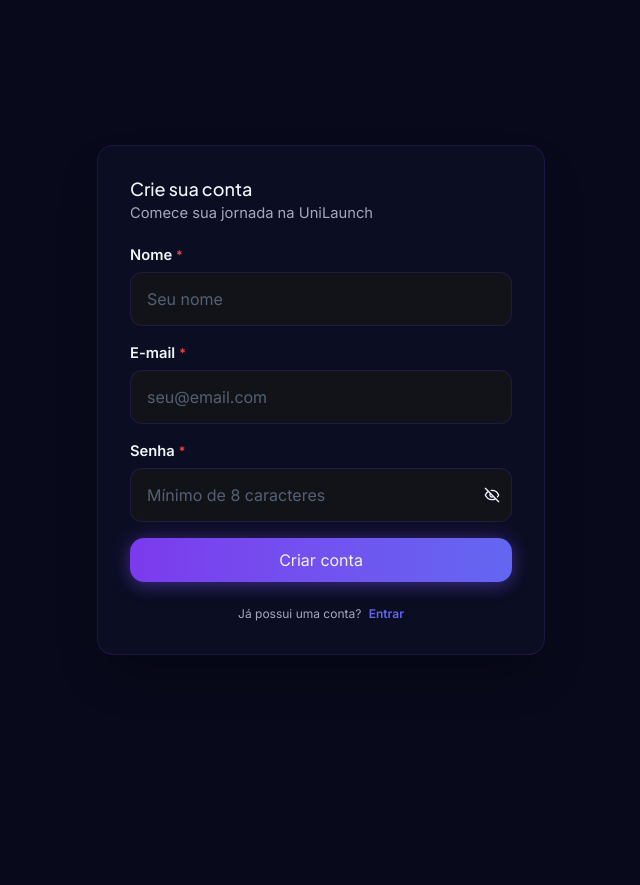
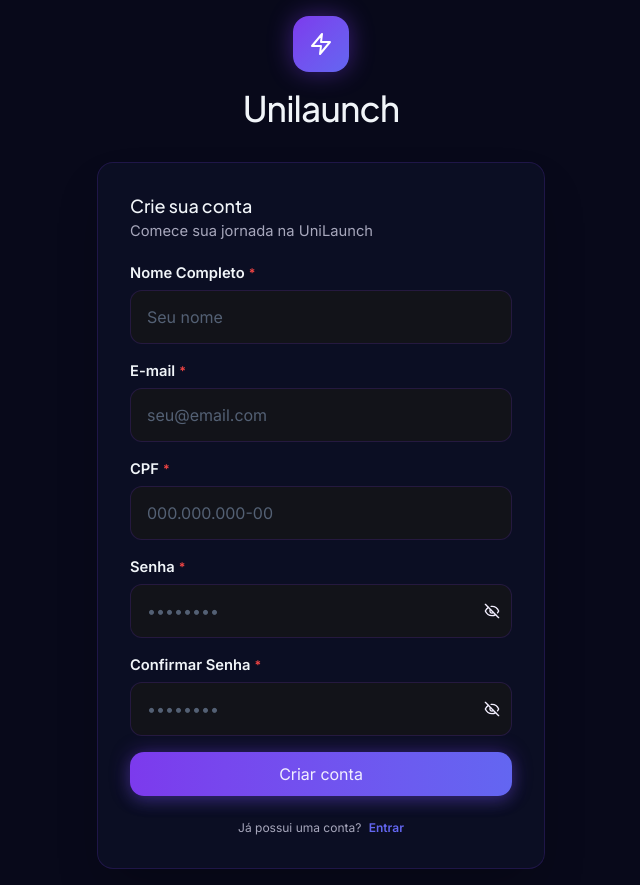
Before and after one commit to unilaunch-jacarei/platform, a SvelteKit app in the folder frontend/: page /cadastro in a window 1280 px wide. Shown: the whole page, without its empty margins (319-959 px from the left). Before the commit the page ends 800 px from the top, so only its background shows below. Built offline with nearby package versions, Linux system fonts and the light colour scheme; no server answers.

Commit message:
Novo Organism Header, nova molecule formbutton, nova molecule Brand Header, atom brandicon

```diff
--- /dev/null
+++ b/frontend/src/lib/components/atoms/BrandIcon/BrandIcon.svelte
@@ -0,0 +1,38 @@
+<script lang="ts">
+  type BrandIconProps = {
+    size?: "sm" | "md" | "lg";
+    class?: string;
+  };
+
+  let { size = "md", class: className = "" }: BrandIconProps = $props();
+
+  const sizeClasses = {
+    sm: "size-10 rounded-xl",
+    md: "size-14 rounded-2xl",
+    lg: "size-16 rounded-2xl",
+  };
+
+  const iconSizes = {
+    sm: "size-5",
+    md: "size-6",
+    lg: "size-8",
+  };
+</script>
+
+<div
+  class="flex items-center justify-center bg-gradient-to-br from-[#7C3AED] to-[#6366F1] text-white shadow-[0_0_25px_rgba(124,58,237,0.45)] transition-transform duration-300 hover:scale-105 {sizeClasses[
+    size
+  ]} {className}"
+>
+  <svg
+    class="{iconSizes[size]}"
+    viewBox="0 0 24 24"
+    fill="none"
+    stroke="currentColor"
+    stroke-width="2"
+    stroke-linecap="round"
+    stroke-linejoin="round"
+  >
+    <polygon points="13 2 3 14 12 14 11 22 21 10 12 10 13 2" />
+  </svg>
+</div>
--- /dev/null
+++ b/frontend/src/lib/components/molecules/BrandHeader/BrandHeader.svelte
@@ -0,0 +1,31 @@
+<script lang="ts">
+  import BrandIcon from "$lib/components/atoms/BrandIcon/BrandIcon.svelte";
+  import Typography from "$lib/components/atoms/Typography/Typography.svelte";
+
+  type BrandHeaderProps = {
+    title?: string;
+    subtitle?: string;
+    class?: string;
+  };
+
+  let { title, subtitle, class: className = "" }: BrandHeaderProps = $props();
+</script>
+
+<div class="flex flex-col items-center text-center mb-8 gap-1.5 {className}">
+  <BrandIcon size="md" class="mb-2" />
+
+  {#if title}
+    <Typography
+      variant="h2"
+      class="text-3xl font-bold tracking-tight text-foreground"
+    >
+      {title}
+    </Typography>
+  {/if}
+
+  {#if subtitle}
+    <Typography variant="caption" class="text-sm text-muted-foreground">
+      {subtitle}
+    </Typography>
+  {/if}
+</div>
--- /dev/null
+++ b/frontend/src/lib/components/molecules/FormButton/FormButton.svelte
@@ -0,0 +1,36 @@
+<!-- src/lib/components/molecules/FormButton/FormButton.svelte -->
+<script lang="ts">
+  import Button from "$lib/components/atoms/Button/Button.svelte";
+  import type { Snippet } from "svelte";
+
+  type FormButtonProps = {
+    submitting?: boolean;
+    loadingText?: string;
+    children?: Snippet;
+    type?: "submit" | "button" | "reset";
+    class?: string;
+    disabled?: boolean;
+  };
+
+  let {
+    submitting = false,
+    loadingText = "Carregando...",
+    children,
+    type = "submit",
+    class: className = "",
+    disabled = false,
+  }: FormButtonProps = $props();
+</script>
+
+<Button
+  {type}
+  size="lg"
+  class="w-full mt-2 {className}"
+  disabled={submitting || disabled}
+>
+  {#if submitting}
+    {loadingText}
+  {:else if children}
+    {@render children()}
+  {/if}
+</Button>
--- /dev/null
+++ b/frontend/src/lib/components/organisms/BrandLogoLoginSection/BrandLogoLoginSection.svelte
@@ -0,0 +1,20 @@
+<!-- src/lib/components/organisms/BrandLogoSection/BrandLogoSection.svelte -->
+<script lang="ts">
+  import BrandHeader from "$lib/components/molecules/BrandHeader/BrandHeader.svelte";
+
+  type BrandLogoSectionProps = {
+    title?: string;
+    subtitle?: string;
+    class?: string;
+  };
+
+  let {
+    title = "Unilaunch",
+    subtitle = "Plataforma de Colaboração Acadêmica",
+    class: className = "",
+  }: BrandLogoSectionProps = $props();
+</script>
+
+<section class="flex flex-col items-center justify-center w-full {className}">
+  <BrandHeader {title} {subtitle} />
+</section>
--- /dev/null
+++ b/frontend/src/lib/components/organisms/BrandLogoRegisterSection/BrandLogoRegisterSection.svelte
@@ -0,0 +1,19 @@
+<!-- src/lib/components/organisms/BrandLogoSection/BrandLogoSection.svelte -->
+<script lang="ts">
+  import BrandHeader from "$lib/components/molecules/BrandHeader/BrandHeader.svelte";
+
+  type BrandLogoSectionProps = {
+    title?: string;
+    subtitle?: string;
+    class?: string;
+  };
+
+  let {
+    title = "Unilaunch",
+    class: className = "",
+  }: BrandLogoSectionProps = $props();
+</script>
+
+<section class="flex flex-col items-center justify-center w-full {className}">
+  <BrandHeader {title} />
+</section>
--- a/frontend/src/lib/components/organisms/RegisterForm.svelte
+++ b/frontend/src/lib/components/organisms/LoginForm/LoginForm.svelte
@@ -1,10 +1,11 @@
 <script lang="ts">
   import { enhance } from "$app/forms";
-  import Button from "$lib/components/atoms/Button/Button.svelte";
   import FormField from "$lib/components/molecules/FormField/FormField.svelte";
   import FormHeader from "$lib/components/molecules/FormHeader/FormHeader.svelte";
   import FormFooter from "$lib/components/molecules/FormFooter/FormFooter.svelte";
-  import Card from "$lib/components/layouts/Card/Card.svelte";
+  import FormCheckbox from "../../molecules/FormCheckbox/FormCheckbox.svelte";
+  import Card from "../../layouts/Card/Card.svelte";
+  import FormButton from "$lib/components/molecules/FormButton/FormButton.svelte";
 
   let submitting = $state(false);
   let { form } = $props();
@@ -20,29 +21,18 @@
 
 <Card class="w-full max-w-[400px]">
   <FormHeader
-    title="Crie sua conta"
-    description="Comece sua jornada na UniLaunch"
+    title="Bem-vindo de volta"
+    description="Acesse sua conta para continuar"
   />
 
   <form method="POST" use:enhance={handleSubmit} class="flex flex-col gap-4">
     {#if form?.error}
       <div
         class="p-3 text-xs rounded-lg bg-destructive/10 border border-destructive/20 text-destructive font-medium"
-        role="alert"
       >
         {form.error}
       </div>
     {/if}
-
-    <FormField
-      id="nome"
-      name="nome"
-      label="Nome"
-      placeholder="Seu nome"
-      autocomplete="name"
-      value={form?.nome ?? ""}
-      required
-    />
 
     <FormField
       id="email"
@@ -50,8 +40,7 @@
       label="E-mail"
       type="email"
       placeholder="seu@email.com"
-      autocomplete="email"
-      value={form?.email ?? ""}
+      error={form?.errors?.email}
       required
     />
 
@@ -60,20 +49,20 @@
       name="password"
       label="Senha"
       type="password"
-      placeholder="Mínimo de 8 caracteres"
-      autocomplete="new-password"
-      minlength={8}
+      placeholder="••••••••"
+      forgotPasswordHref="/recuperar-senha"
+      error={form?.errors?.password}
       required
     />
 
-    <Button type="submit" size="lg" class="w-full mt-2" disabled={submitting}>
-      {submitting ? "Criando conta..." : "Criar conta"}
-    </Button>
+    <FormCheckbox id="remember" name="remember" label="Lembrar de mim" />
+
+    <FormButton {submitting} loadingText="Entrando...">Entrar →</FormButton>
   </form>
 
   <FormFooter
-    text="Já possui uma conta?"
-    linkLabel="Entrar"
-    linkHref="/login"
+    text="Não tem conta?"
+    linkLabel="Criar nova conta"
+    linkHref="/cadastro"
   />
 </Card>
--- a/frontend/src/lib/components/organisms/LoginForm.svelte
+++ b/frontend/src/lib/components/organisms/RegisterForm/RegisterForm.svelte
@@ -4,8 +4,7 @@
   import FormField from "$lib/components/molecules/FormField/FormField.svelte";
   import FormHeader from "$lib/components/molecules/FormHeader/FormHeader.svelte";
   import FormFooter from "$lib/components/molecules/FormFooter/FormFooter.svelte";
-  import FormCheckbox from "../molecules/FormCheckbox/FormCheckbox.svelte";
-  import Card from "../layouts/Card/Card.svelte";
+  import Card from "$lib/components/layouts/Card/Card.svelte";
 
   let submitting = $state(false);
   let { form } = $props();
@@ -21,18 +20,29 @@
 
 <Card class="w-full max-w-[400px]">
   <FormHeader
-    title="Bem-vindo de volta"
-    description="Acesse sua conta para continuar"
+    title="Crie sua conta"
+    description="Comece sua jornada na UniLaunch"
   />
 
   <form method="POST" use:enhance={handleSubmit} class="flex flex-col gap-4">
     {#if form?.error}
       <div
         class="p-3 text-xs rounded-lg bg-destructive/10 border border-destructive/20 text-destructive font-medium"
+        role="alert"
       >
         {form.error}
       </div>
     {/if}
+
+    <FormField
+      id="nome"
+      name="nome"
+      label="Nome Completo"
+      placeholder="Seu nome"
+      autocomplete="name"
+      value={form?.nome ?? ""}
+      required
+    />
 
     <FormField
       id="email"
@@ -40,7 +50,18 @@
       label="E-mail"
       type="email"
       placeholder="seu@email.com"
-      error={form?.errors?.email}
+      autocomplete="email"
+      value={form?.email ?? ""}
+      required
+    />
+
+    <FormField
+      id="cpf"
+      name="cpf"
+      label="CPF"
+      type="text"
+      placeholder="000.000.000-00"
+      value={form?.cpf ?? ""}
       required
     />
 
@@ -50,21 +71,30 @@
       label="Senha"
       type="password"
       placeholder="••••••••"
-      forgotPasswordHref="/recuperar-senha"
-      error={form?.errors?.password}
+      autocomplete="new-password"
+      minlength={8}
       required
     />
 
-    <FormCheckbox id="remember" name="remember" label="Lembrar de mim" />
+    <FormField
+      id="passwordConfirmation"
+      name="passwordConfirmation"
+      label="Confirmar Senha"
+      type="password"
+      placeholder="••••••••"
+      autocomplete="new-password"
+      minlength={8}
+      required
+    />
 
     <Button type="submit" size="lg" class="w-full mt-2" disabled={submitting}>
-      {submitting ? "Entrando..." : "Entrar →"}
+      {submitting ? "Criando conta..." : "Criar conta"}
     </Button>
   </form>
 
   <FormFooter
-    text="Não tem conta?"
-    linkLabel="Criar nova conta"
-    linkHref="/cadastro"
+    text="Já possui uma conta?"
+    linkLabel="Entrar"
+    linkHref="/login"
   />
 </Card>
--- a/frontend/src/routes/cadastro/+page.svelte
+++ b/frontend/src/routes/cadastro/+page.svelte
@@ -1,6 +1,7 @@
 <script lang="ts">
   import CenteredContent from "$lib/components/layouts/CenteredContent/CenteredContent.svelte";
-  import RegisterForm from "$lib/components/organisms/RegisterForm.svelte";
+  import BrandLogoRegisterSection from "$lib/components/organisms/BrandLogoRegisterSection/BrandLogoRegisterSection.svelte";
+  import RegisterForm from "$lib/components/organisms/RegisterForm/RegisterForm.svelte";
 
   let { form } = $props();
 </script>
@@ -10,5 +11,6 @@
 </svelte:head>
 
 <CenteredContent>
+  <BrandLogoRegisterSection />
   <RegisterForm {form} />
 </CenteredContent>
--- a/frontend/src/routes/login/+page.svelte
+++ b/frontend/src/routes/login/+page.svelte
@@ -1,7 +1,8 @@
 <script lang="ts">
   import { enhance } from "$app/forms";
   import CenteredContent from "$lib/components/layouts/CenteredContent/CenteredContent.svelte";
-  import LoginForm from "$lib/components/organisms/LoginForm.svelte";
+  import BrandLogoLoginSection from "$lib/components/organisms/BrandLogoLoginSection/BrandLogoLoginSection.svelte";
+  import LoginForm from "$lib/components/organisms/LoginForm/LoginForm.svelte";
 
   let showPassword = $state(false);
   let submitting = $state(false);
@@ -25,5 +26,6 @@
 </svelte:head>
 
 <CenteredContent>
+  <BrandLogoLoginSection />
   <LoginForm {form} />
 </CenteredContent>
--- a/frontend/src/routes/playground/+page.svelte
+++ b/frontend/src/routes/playground/+page.svelte
@@ -1,3 +1,4 @@
+<!-- src/routes/playground/+page.svelte -->
 <script lang="ts">
   // Layouts
   import Card from "$lib/components/layouts/Card/Card.svelte";
@@ -8,15 +9,20 @@
   import Button from "$lib/components/atoms/Button/Button.svelte";
   import Input from "$lib/components/atoms/Input/Input.svelte";
   import Checkbox from "$lib/components/atoms/Checkbox/Checkbox.svelte";
+  import BrandIcon from "$lib/components/atoms/BrandIcon/BrandIcon.svelte";
 
   // Moléculas
   import FormField from "$lib/components/molecules/FormField/FormField.svelte";
   import FormHeader from "$lib/components/molecules/FormHeader/FormHeader.svelte";
   import FormFooter from "$lib/components/molecules/FormFooter/FormFooter.svelte";
   import FormCheckbox from "$lib/components/molecules/FormCheckbox/FormCheckbox.svelte";
+  import BrandHeader from "$lib/components/molecules/BrandHeader/BrandHeader.svelte";
 
   // Organismos
-  import LoginForm from "$lib/components/organisms/LoginForm.svelte";
+  import LoginForm from "$lib/components/organisms/LoginForm/LoginForm.svelte";
+  import RegisterForm from "$lib/components/organisms/RegisterForm/RegisterForm.svelte";
+  import BrandLogoLoginSection from "$lib/components/organisms/BrandLogoLoginSection/BrandLogoLoginSection.svelte";
+  import BrandLogoRegisterSection from "$lib/components/organisms/BrandLogoRegisterSection/BrandLogoRegisterSection.svelte";
 
   let checkboxState = $state(true);
   let formCheckboxState = $state(false);
@@ -106,7 +112,9 @@
           >link</span
         >
         <div>
-          <Typography variant="link" href="https://youtu.be/dQw4w9WgXcQ?list=RDdQw4w9WgXcQ"
+          <Typography
+            variant="link"
+            href="https://youtu.be/dQw4w9WgXcQ?list=RDdQw4w9WgXcQ"
             >Link — Clique aqui para saber mais</Typography
           >
         </div>
@@ -119,6 +127,8 @@
         <Typography variant="form-footer"
           >Form Footer — Já tem uma conta? <a
             href="https://youtu.be/dQw4w9WgXcQ?list=RDdQw4w9WgXcQ"
+            target="_blank"
+            rel="noopener noreferrer"
             class="underline font-bold">Entrar</a
           ></Typography
         >
@@ -160,10 +170,10 @@
     </div>
   </section>
 
-  <!-- SEÇÃO 3: INPUTS & CHECKBOXES (ÁTOMOS) -->
+  <!-- SEÇÃO 3: ÁTOMOS (Input, Checkbox & BrandIcon) -->
   <section class="space-y-4">
     <div class="border-b border-border/50 pb-2">
-      <Typography variant="h2">3. Átomos (Input & Checkbox)</Typography>
+      <Typography variant="h2">3. Átomos</Typography>
     </div>
 
     <div
@@ -191,7 +201,25 @@
         <Input type="email" placeholder="email@invalido" aria-invalid={true} />
       </div>
 
-      <div class="space-y-2 col-span-full">
+      <div class="space-y-2 col-span-full border-t border-border/30 pt-4">
+        <Typography variant="label">BrandIcon (Tamanhos)</Typography>
+        <div class="flex items-end gap-6 pt-2">
+          <div class="flex flex-col items-center gap-1">
+            <span class="text-xs font-mono text-muted-foreground">sm</span>
+            <BrandIcon size="sm" />
+          </div>
+          <div class="flex flex-col items-center gap-1">
+            <span class="text-xs font-mono text-muted-foreground">md</span>
+            <BrandIcon size="md" />
+          </div>
+          <div class="flex flex-col items-center gap-1">
+            <span class="text-xs font-mono text-muted-foreground">lg</span>
+            <BrandIcon size="lg" />
+          </div>
+        </div>
+      </div>
+
+      <div class="space-y-2 col-span-full border-t border-border/30 pt-4">
         <Typography variant="label">Checkbox Standalone</Typography>
         <div class="flex items-center gap-4">
           <Checkbox id="check-atom" bind:checked={checkboxState} />
@@ -214,6 +242,21 @@
     <div
       class="grid grid-cols-1 md:grid-cols-2 gap-6 bg-card/40 p-6 rounded-xl border border-border"
     >
+      <!-- BrandHeader -->
+      <div class="col-span-full border-b border-border/30 pb-4">
+        <span class="text-xs text-muted-foreground block mb-2 font-mono"
+          >BrandHeader.svelte</span
+        >
+        <div
+          class="border border-dashed border-border p-4 rounded-lg bg-background/50"
+        >
+          <BrandHeader
+            title="Unilaunch"
+            subtitle="Plataforma de Colaboração Acadêmica"
+          />
+        </div>
+      </div>
+
       <!-- FormHeader -->
       <div class="col-span-full border-b border-border/30 pb-4">
         <span class="text-xs text-muted-foreground block mb-2 font-mono"
@@ -341,6 +384,30 @@
         </div>
       </div>
 
+      <!-- Organismo: BrandLogoLoginSection Organism -->
+      <div class="col-span-full space-y-2">
+        <span class="text-xs text-muted-foreground block font-mono"
+          >BrandLogoLoginSection Organism</span
+        >
+        <div
+          class="flex justify-center p-8 bg-background rounded-2xl border border-border"
+        >
+          <BrandLogoLoginSection />
+        </div>
+      </div>
+
+      <!-- Organismo: BrandLogoRegisterSection Organism -->
+      <div class="col-span-full space-y-2">
+        <span class="text-xs text-muted-foreground block font-mono"
+          >BrandLogoRegisterSection Organism</span
+        >
+        <div
+          class="flex justify-center p-8 bg-background rounded-2xl border border-border"
+        >
+          <BrandLogoRegisterSection />
+        </div>
+      </div>
+
       <!-- Organismo: LoginForm Completo -->
       <div class="col-span-full space-y-2">
         <span class="text-xs text-muted-foreground block font-mono"
@@ -352,6 +419,18 @@
           <LoginForm form={null} />
         </div>
       </div>
+
+      <!-- Organismo: RegisterForm Completo -->
+      <div class="col-span-full space-y-2">
+        <span class="text-xs text-muted-foreground block font-mono"
+          >RegisterForm Organism</span
+        >
+        <div
+          class="flex justify-center p-8 bg-background rounded-2xl border border-border"
+        >
+          <RegisterForm form={null} />
+        </div>
+      </div>
     </div>
   </section>
 </div>
```
